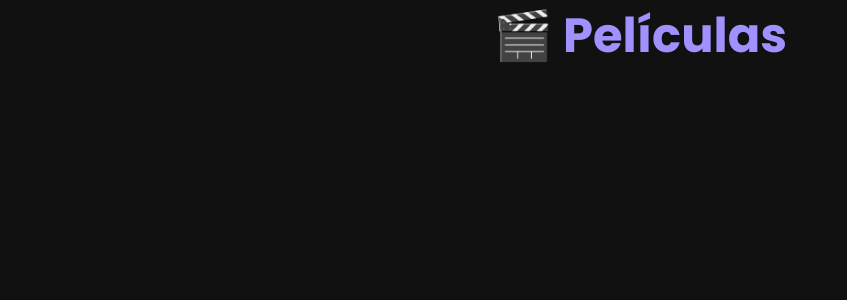
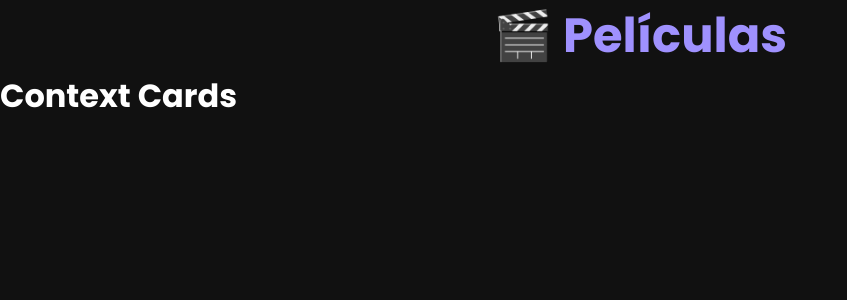
Before and after one commit to lucasd2310/react-films, a React (Vite) app: page / in a window 1280 px wide. Shown: the top 300 px of the page, without its empty margins (0-847 px from the left). Built offline with nearby package versions, Linux system fonts and the light colour scheme.

Commit message:
adding routes

```diff
--- a/package.json
+++ b/package.json
@@ -11,7 +11,8 @@
   },
   "dependencies": {
     "react": "^18.2.0",
-    "react-dom": "^18.2.0"
+    "react-dom": "^18.2.0",
+    "react-router-dom": "^6.17.0"
   },
   "devDependencies": {
     "@types/react": "^18.2.15",
--- a/src/App.jsx
+++ b/src/App.jsx
@@ -1,11 +1,15 @@
 import './App.css'
+import { MyRoutes } from './routers/routes'
 
 function App() {
 
   return (
-    <header>
-      <h1 className='title'>🎬 Películas</h1>
-    </header>
+    <div>
+      <header>
+        <h1 className='title'>🎬 Películas</h1>
+      </header>
+      <MyRoutes />
+    </div>
   )
 }
 
--- /dev/null
+++ b/src/components/ContextMovieCard.jsx
@@ -0,0 +1,3 @@
+export function ContextMovieCard () {
+  return (<h1>Context Cards</h1>)
+}
--- /dev/null
+++ b/src/components/MovieCard.jsx
@@ -0,0 +1,3 @@
+export function MovieCard () {
+  return (<h1>Movie Card</h1>)
+}
--- /dev/null
+++ b/src/pages/LandingPage.jsx
@@ -0,0 +1,7 @@
+import { ContextMovieCard } from '../components/ContextMovieCard'
+
+export function LandingPage () {
+  return (<div>
+    <ContextMovieCard />
+  </div>)
+}
--- /dev/null
+++ b/src/routers/routes.jsx
@@ -0,0 +1,12 @@
+import {BrowserRouter, Routes, Route} from 'react-router-dom'
+import { LandingPage } from '../pages/LandingPage'
+
+export function MyRoutes () {
+  return (
+    <BrowserRouter>
+      <Routes>
+        <Route exact path='/' element={<LandingPage/>} />
+      </Routes>
+    </BrowserRouter>
+  )
+}
```
Also changed, not shown: 1 other file (tests, documents, lock files or other folders).
